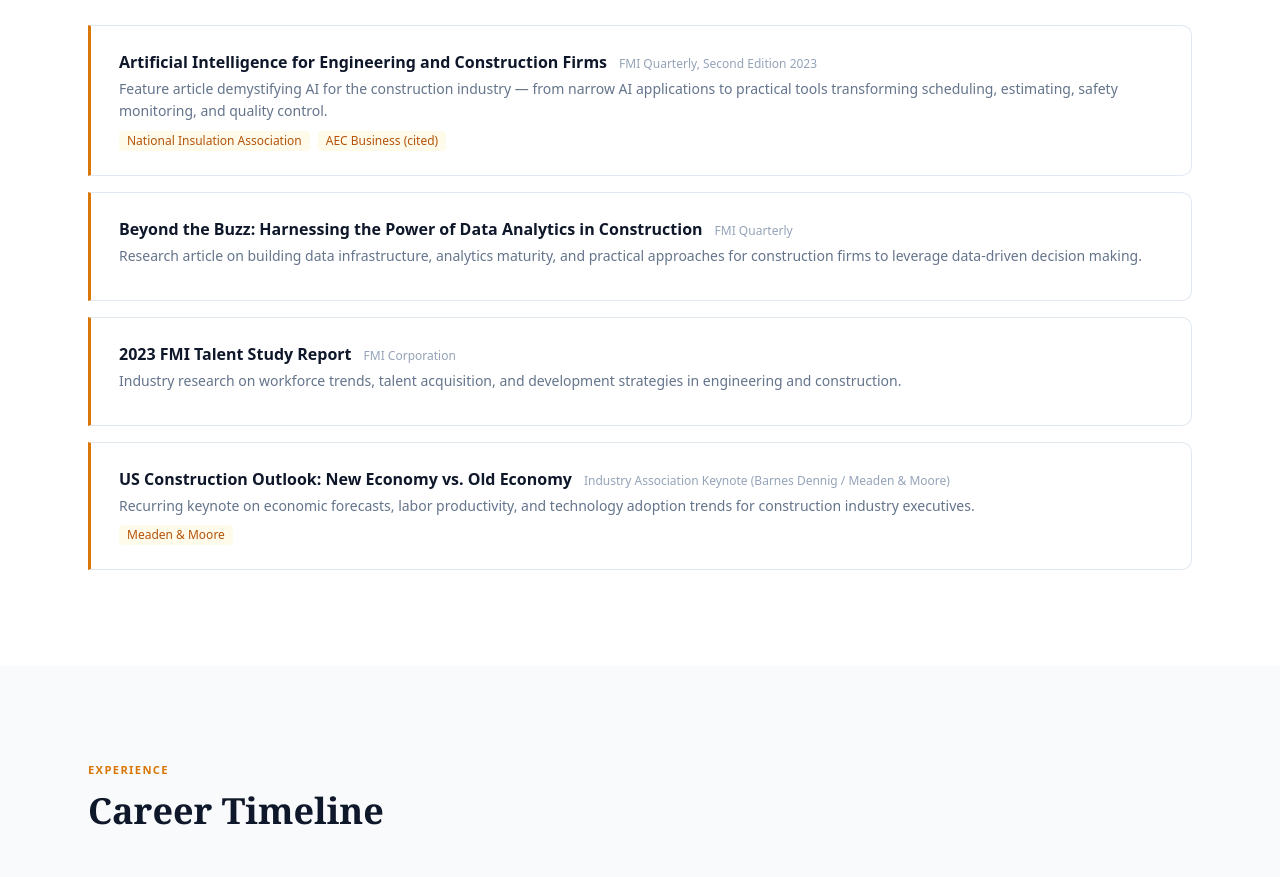
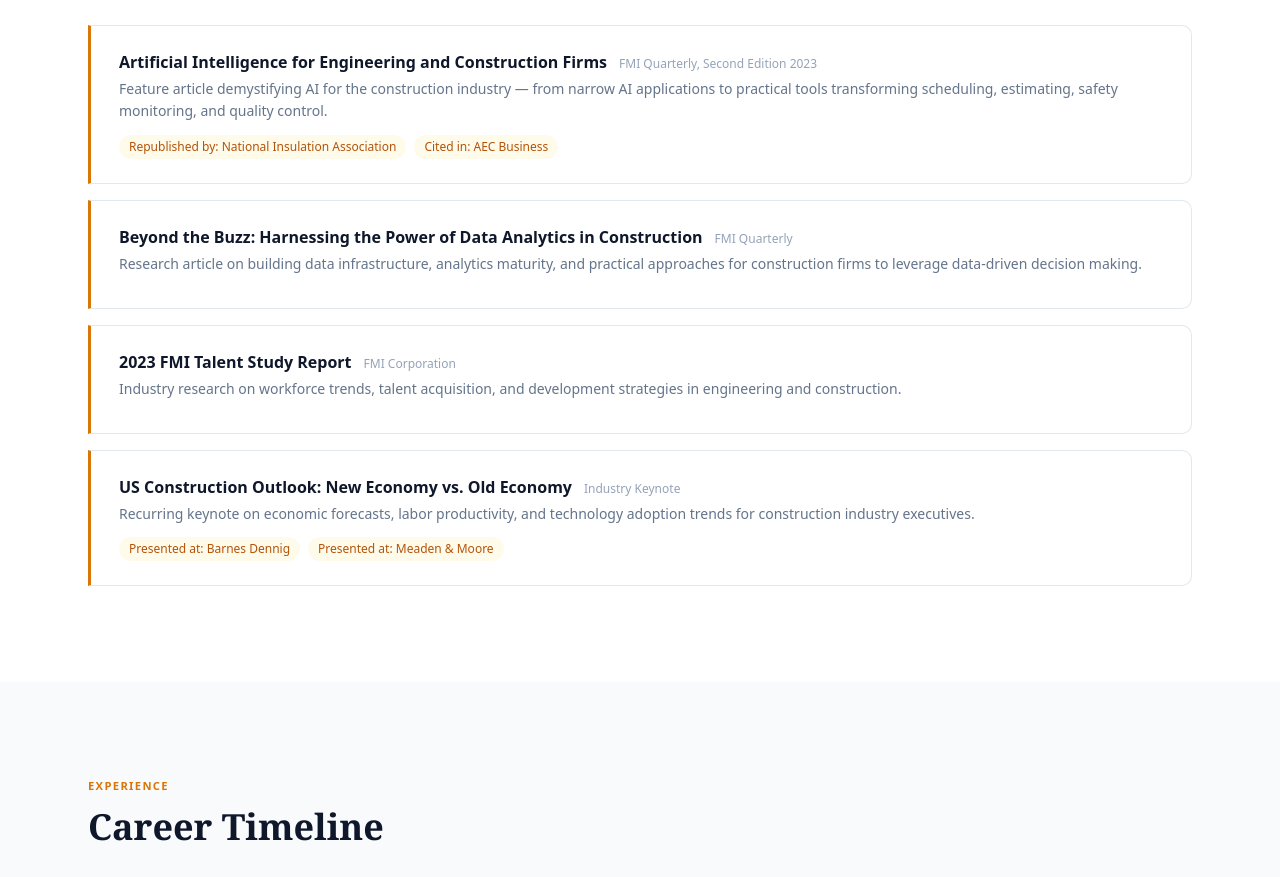
Before and after one commit to cainmenard/cainmenard-portfolio, a Next.js app: page / in a window 1280 px wide. Shown: the part 4880-5757 px from the top of the page. Built offline with nearby package versions, Linux system fonts and the light colour scheme.

Commit message:
Add typed labels to publication callouts

```diff
--- a/src/app/page.js
+++ b/src/app/page.js
@@ -108,9 +108,9 @@ const PUBLICATIONS = [
     outlet: 'FMI Quarterly, Second Edition 2023',
     description: 'Feature article demystifying AI for the construction industry — from narrow AI applications to practical tools transforming scheduling, estimating, safety monitoring, and quality control.',
     link: 'https://fmicorp.com/insights/thought-leadership/artificial-intelligence-for-engineering-and-construction-firms',
-    republished: [
-      { name: 'National Insulation Association', url: 'https://insulation.org/io/articles/artificial-intelligence-for-engineering-and-construction-firms/' },
-      { name: 'AEC Business (cited)', url: 'https://aec-business.com/slate-technologies-unveils-next-gen-ai-software-for-enhanced-construction-decision-making/' },
+    callouts: [
+      { type: 'Republished by', name: 'National Insulation Association', url: 'https://insulation.org/io/articles/artificial-intelligence-for-engineering-and-construction-firms/' },
+      { type: 'Cited in', name: 'AEC Business', url: 'https://aec-business.com/slate-technologies-unveils-next-gen-ai-software-for-enhanced-construction-decision-making/' },
     ],
   },
   {
@@ -118,22 +118,23 @@ const PUBLICATIONS = [
     outlet: 'FMI Quarterly',
     description: 'Research article on building data infrastructure, analytics maturity, and practical approaches for construction firms to leverage data-driven decision making.',
     link: 'https://fmicorp.com/uploads/media/FMI_Quarterly_DataAnalytics_Final.pdf',
-    republished: [],
+    callouts: [],
   },
   {
     title: '2023 FMI Talent Study Report',
     outlet: 'FMI Corporation',
     description: 'Industry research on workforce trends, talent acquisition, and development strategies in engineering and construction.',
     link: 'https://fmicorp.com/uploads/media/FMI_Talent_Study_Report.pdf',
-    republished: [],
+    callouts: [],
   },
   {
     title: 'US Construction Outlook: New Economy vs. Old Economy',
-    outlet: 'Industry Association Keynote (Barnes Dennig / Meaden & Moore)',
+    outlet: 'Industry Keynote',
     description: 'Recurring keynote on economic forecasts, labor productivity, and technology adoption trends for construction industry executives.',
     link: 'https://www.barnesdennig.com/wp-content/uploads/New-Economy-vs.-Old-Economy-Q1-2023_FINAL.pdf',
-    republished: [
-      { name: 'Meaden & Moore', url: 'https://www.meadenmoore.com/news/meaden-moore-hosts-construction-industry-economic-outlook-presented-by-fmi' },
+    callouts: [
+      { type: 'Presented at', name: 'Barnes Dennig', url: 'https://www.barnesdennig.com/wp-content/uploads/New-Economy-vs.-Old-Economy-Q1-2023_FINAL.pdf' },
+      { type: 'Presented at', name: 'Meaden & Moore', url: 'https://www.meadenmoore.com/news/meaden-moore-hosts-construction-industry-economic-outlook-presented-by-fmi' },
     ],
   },
 ]
@@ -335,11 +336,11 @@ export default function Home() {
                   <span className="text-xs font-medium text-slate-400">{p.outlet}</span>
                 </div>
                 <p className="text-sm text-slate-500 leading-relaxed mb-2">{p.description}</p>
-                {p.republished.length > 0 && (
-                  <div className="flex flex-wrap gap-2">
-                    {p.republished.map((r, j) => (
-                      <span key={j} className="text-xs px-2 py-0.5 rounded bg-amber-50 text-amber-700 font-medium">
-                        {r.name}
+                {p.callouts.length > 0 && (
+                  <div className="flex flex-wrap gap-2 mt-3">
+                    {p.callouts.map((c, j) => (
+                      <span key={j} className="text-xs px-2.5 py-1 rounded-full bg-amber-50 text-amber-700 font-medium">
+                        {c.type}: {c.name}
                       </span>
                     ))}
                   </div>
```
